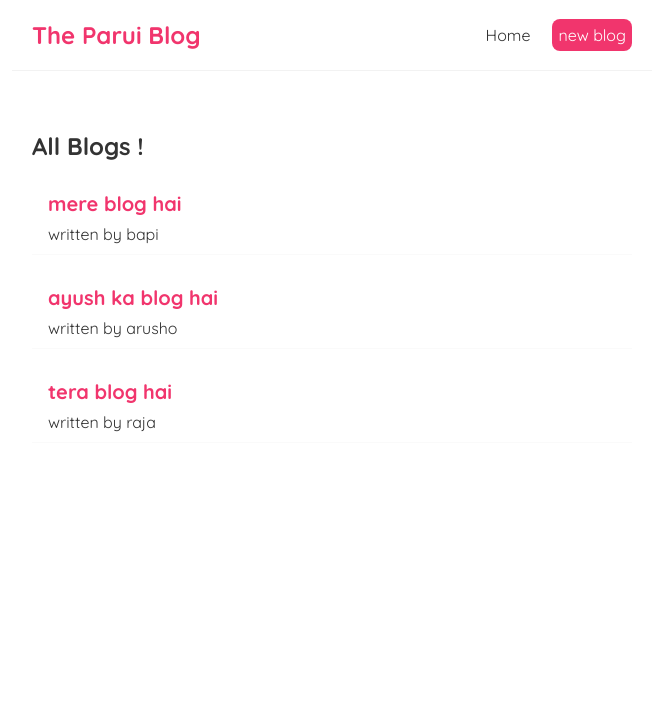
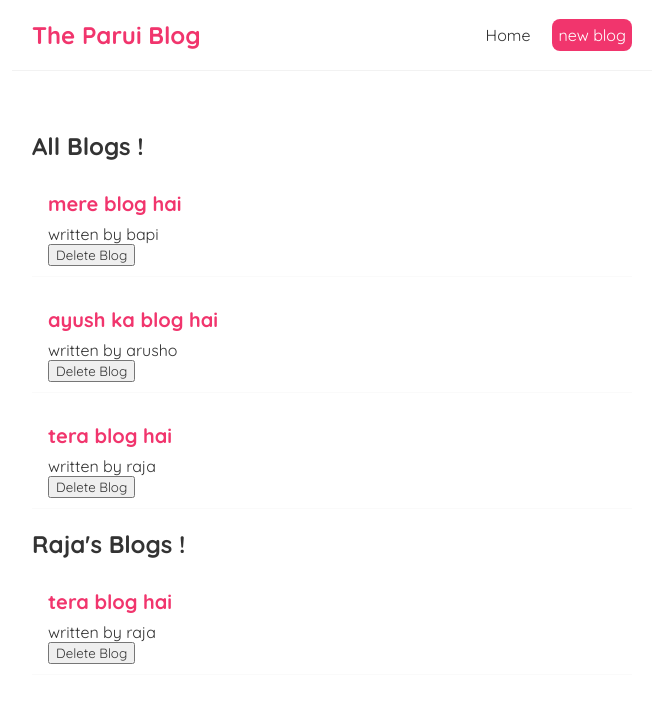
Before and after one commit to pratap360/react-practs, a React (Create React App) app: page / in a window 1280 px wide. Shown: the top 702 px of the page, without its empty margins (308-971 px from the left). Built offline with nearby package versions, Linux system fonts and the light colour scheme.

Commit message:
function n props

```diff
--- a/src/BlogList.js
+++ b/src/BlogList.js
@@ -1,4 +1,4 @@
-const BlogList = ({blogs,title}) => {
+const BlogList = ({blogs,title,handleDelete}) => {
     // const blogs = props.blogs;
     // const title = props.title;
 
@@ -10,6 +10,7 @@
                 <div className="blog-preview" key={blog.id}>
                     <h2>{blog.title}</h2>
                     <p>written by {blog.author}</p>
+                <button onClick={()=> handleDelete(blog.id)}>Delete Blog</button>
                 </div>
             ))}
         </div>
--- a/src/Home.js
+++ b/src/Home.js
@@ -8,9 +8,15 @@
         {title:'tera blog hai',body:'lorem ipsum...', author:'raja',id:3}
     ]);
 
+    const handleDelete = (id) => {
+        const newBlog = blogs.filter(blog => blog.id !== id)
+        setBlogs(newBlog)
+    }
+
     return(
         <div className="home">
-            <BlogList blogs={blogs} title="All Blogs !"/>
+            <BlogList blogs={blogs} title="All Blogs !" handleDelete={handleDelete}/>
+            <BlogList blogs={blogs.filter((blog)=>blog.author==='raja')} title="Raja's Blogs !"/>
         </div>
     );
 }
```
